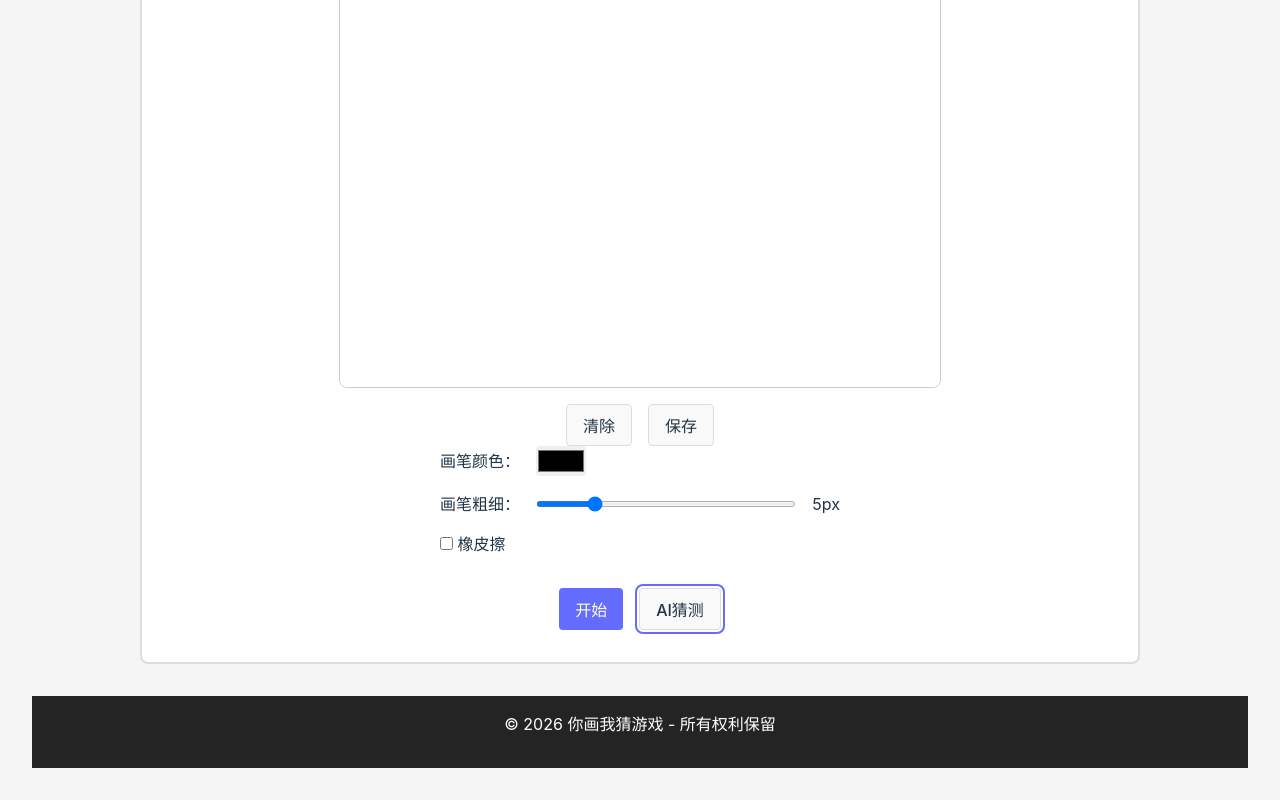
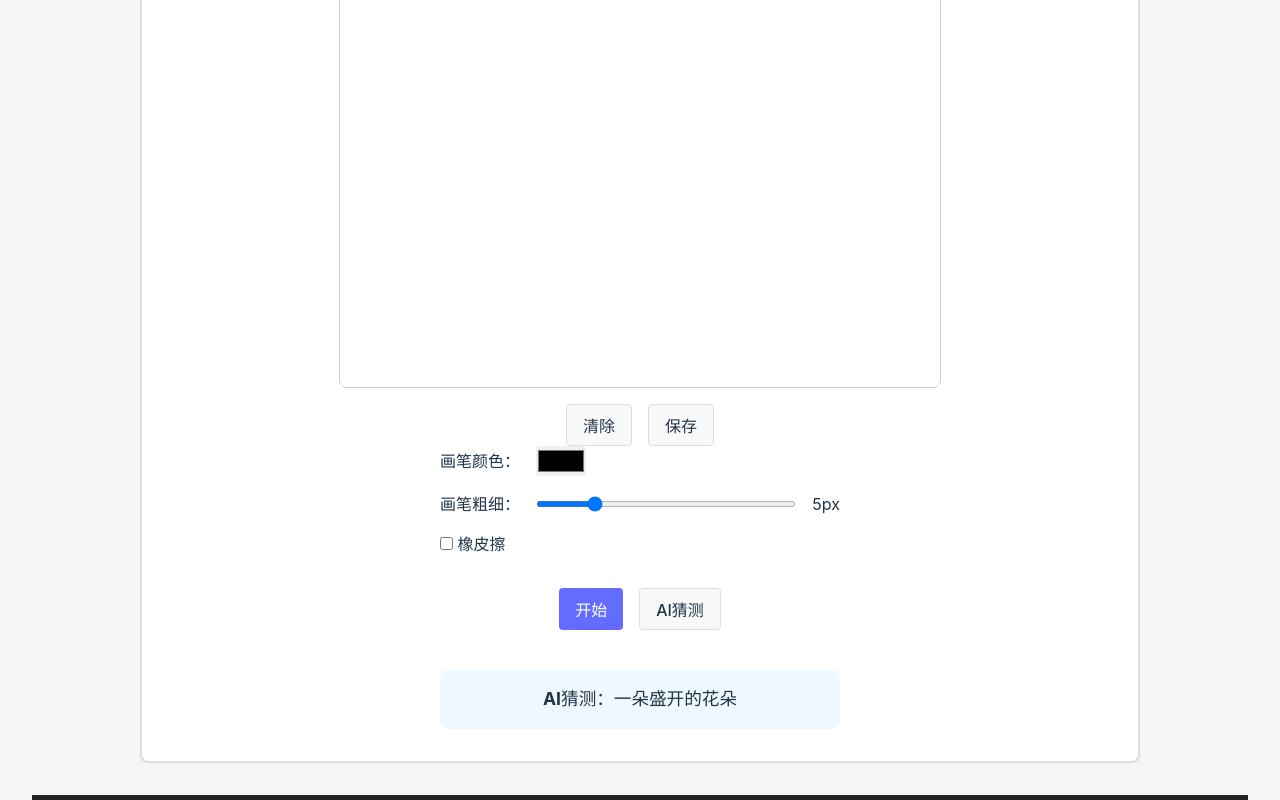
Before and after one commit to 1549328794-ops/Game_nihuawocai, a React (Vite) app: page /game in a window 1280 px wide. Both pictures are taken after a click on the button "AI猜测". Shown: the part 297-1097 px from the top of the page. Built offline with nearby package versions, Linux system fonts and the light colour scheme.

Commit message:
实现AI猜测功能，添加结果显示

```diff
--- a/src/components/Canvas.tsx
+++ b/src/components/Canvas.tsx
@@ -1,4 +1,4 @@
-import React, { useRef, useEffect, useState, useCallback } from 'react';
+import { useEffect, useState, useCallback, forwardRef, useImperativeHandle, useRef } from 'react';
 
 interface CanvasProps {
   width?: number;
@@ -8,14 +8,22 @@ interface CanvasProps {
   isEraser?: boolean;
 }
 
-const Canvas: React.FC<CanvasProps> = ({
+interface CanvasHandle {
+  getCanvas: () => HTMLCanvasElement | null;
+}
+
+const Canvas = forwardRef<CanvasHandle, CanvasProps>(({
   width = 600,
   height = 400,
   color = '#000000',
   lineWidth = 5,
   isEraser = false
-}) => {
+}, ref) => {
   const canvasRef = useRef<HTMLCanvasElement>(null);
+
+  useImperativeHandle(ref, () => ({
+    getCanvas: () => canvasRef.current
+  }));
   const [isDrawing, setIsDrawing] = useState(false);
   const [lastPosition, setLastPosition] = useState({ x: 0, y: 0 });
 
@@ -151,6 +159,6 @@ const Canvas: React.FC<CanvasProps> = ({
       borderRadius: '4px',
       cursor: 'pointer'
     }}>保存</button></div></div>);
-};
+});
 
 export default Canvas;
--- a/src/pages/GamePage.tsx
+++ b/src/pages/GamePage.tsx
@@ -1,23 +1,77 @@
-import React, { useState } from 'react';
+import React, { useState, useRef } from 'react';
 import Canvas from '../components/Canvas';
+
+interface CanvasHandle {
+  getCanvas: () => HTMLCanvasElement | null;
+}
 
 const GamePage: React.FC = () => {
   const [color, setColor] = useState('#000000');
   const [lineWidth, setLineWidth] = useState(5);
   const [isEraser, setIsEraser] = useState(false);
+  const [aiResult, setAiResult] = useState<string>('');
+  const [isLoading, setIsLoading] = useState(false);
+  const canvasRef = useRef<CanvasHandle>(null);
 
-  return (<div style={{
+  const handleAiGuess = async () => {
+    setIsLoading(true);
+    setAiResult('');
+
+    try {
+      // 获取canvas元素
+      const canvas = canvasRef.current?.getCanvas();
+      if (!canvas) {
+        throw new Error('无法获取画布');
+      }
+
+      // 获取画布数据（在真实项目中，这里会将数据发送给AI API）
+      const dataURL = canvas.toDataURL('image/png');
+      console.log('画布数据:', dataURL.substring(0, 100) + '...');
+
+      // 模拟AI猜测功能（实际项目中需要调用真实的AI API）
+      await new Promise(resolve => setTimeout(resolve, 1500));
+
+      // 示例结果 - 在真实项目中应替换为实际的AI响应
+      const guesses = [
+        '一只可爱的小猫',
+        '一辆红色的汽车',
+        '一座美丽的房子',
+        '一只飞翔的小鸟',
+        '一朵盛开的花朵',
+        '一个笑脸',
+        '一个太阳',
+        '一颗星星',
+        '一只蝴蝶',
+        '一艘船'
+      ];
+
+      const randomGuess = guesses[Math.floor(Math.random() * guesses.length)];
+      setAiResult(`AI猜测：${randomGuess}`);
+    } catch (error) {
+      setAiResult('AI猜测失败，请重试');
+    } finally {
+      setIsLoading(false);
+    }
+  };
+
+  return (
+    <div style={{
       maxWidth: '1000px',
       margin: '0 auto'
-  }}><h1>游戏页面</h1><div style={{
+    }}>
+      <h1>游戏页面</h1>
+      <div style={{
         border: '2px solid #ddd',
         borderRadius: '8px',
         padding: '2rem',
         backgroundColor: 'white'
-  }}><h2>画布区域</h2><Canvas
+      }}>
+        <h2>画布区域</h2>
+        <Canvas
           color={color}
           lineWidth={lineWidth}
           isEraser={isEraser}
+          ref={canvasRef}
         /><div style={{
           marginTop: '2rem',
           display: 'flex',
@@ -46,7 +100,8 @@ const GamePage: React.FC = () => {
           display: 'flex',
           gap: '1rem',
           justifyContent: 'center'
-      }}><button style={{
+        }}>
+            <button style={{
               padding: '0.5rem 1rem',
               backgroundColor: '#646cff',
               color: 'white',
@@ -54,15 +109,41 @@ const GamePage: React.FC = () => {
               borderRadius: '4px',
               cursor: 'pointer'
             }}>
-            开始</button><button style={{
+              开始
+            </button>
+            <button
+              style={{
                 padding: '0.5rem 1rem',
                 backgroundColor: '#f9f9f9',
                 color: '#213547',
                 border: '1px solid #ddd',
                 borderRadius: '4px',
                 cursor: 'pointer'
+              }}
+              onClick={handleAiGuess}
+              disabled={isLoading}
+            >
+              {isLoading ? 'AI思考中...' : 'AI猜测'}
+            </button>
+          </div>
+
+          {aiResult && (
+            <div style={{
+              marginTop: '1.5rem',
+              padding: '1rem',
+              backgroundColor: '#f0f8ff',
+              borderRadius: '8px',
+              textAlign: 'center',
+              fontSize: '1.1rem',
+              fontWeight: 'bold'
             }}>
-            AI猜测</button></div></div></div></div>);
+              {aiResult}
+            </div>
+          )}
+        </div>
+      </div>
+    </div>
+  );
 };
 
 export default GamePage;
```
Lines whose indentation alone changed are shown as unchanged.
